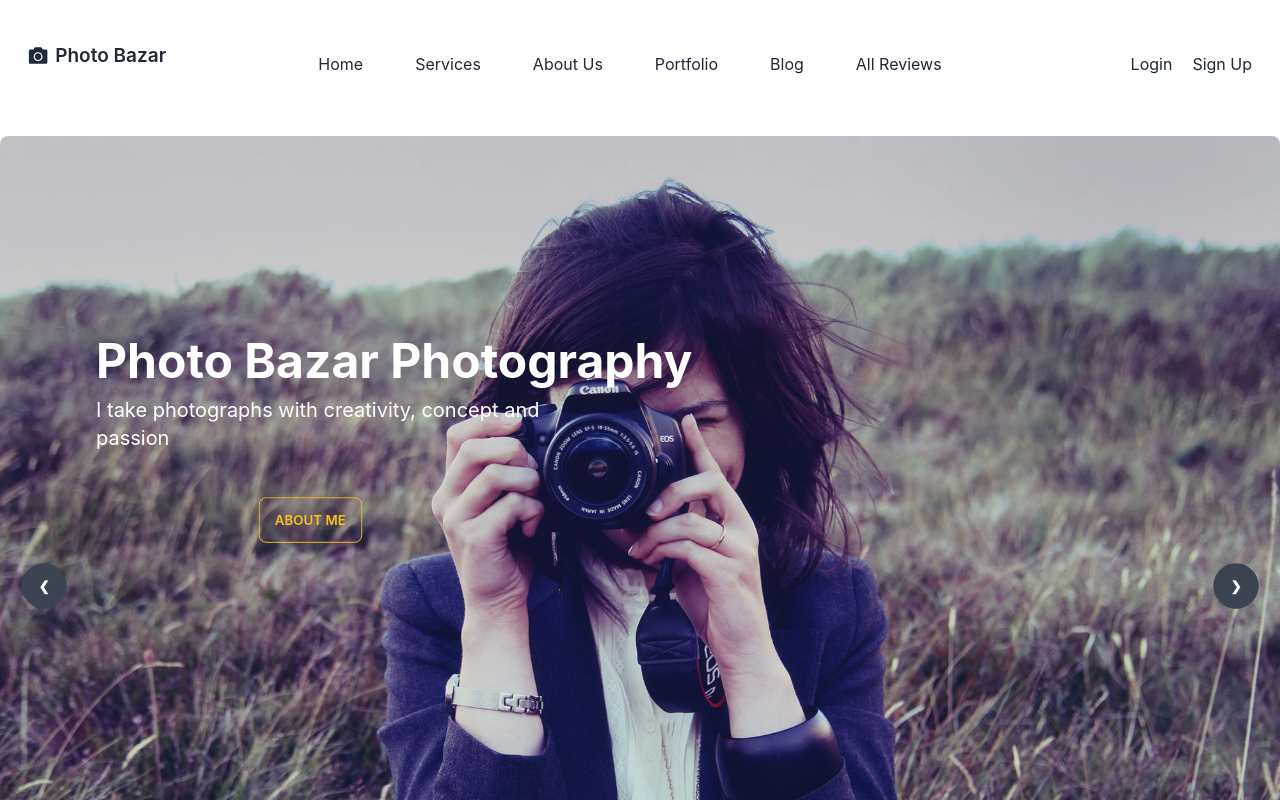
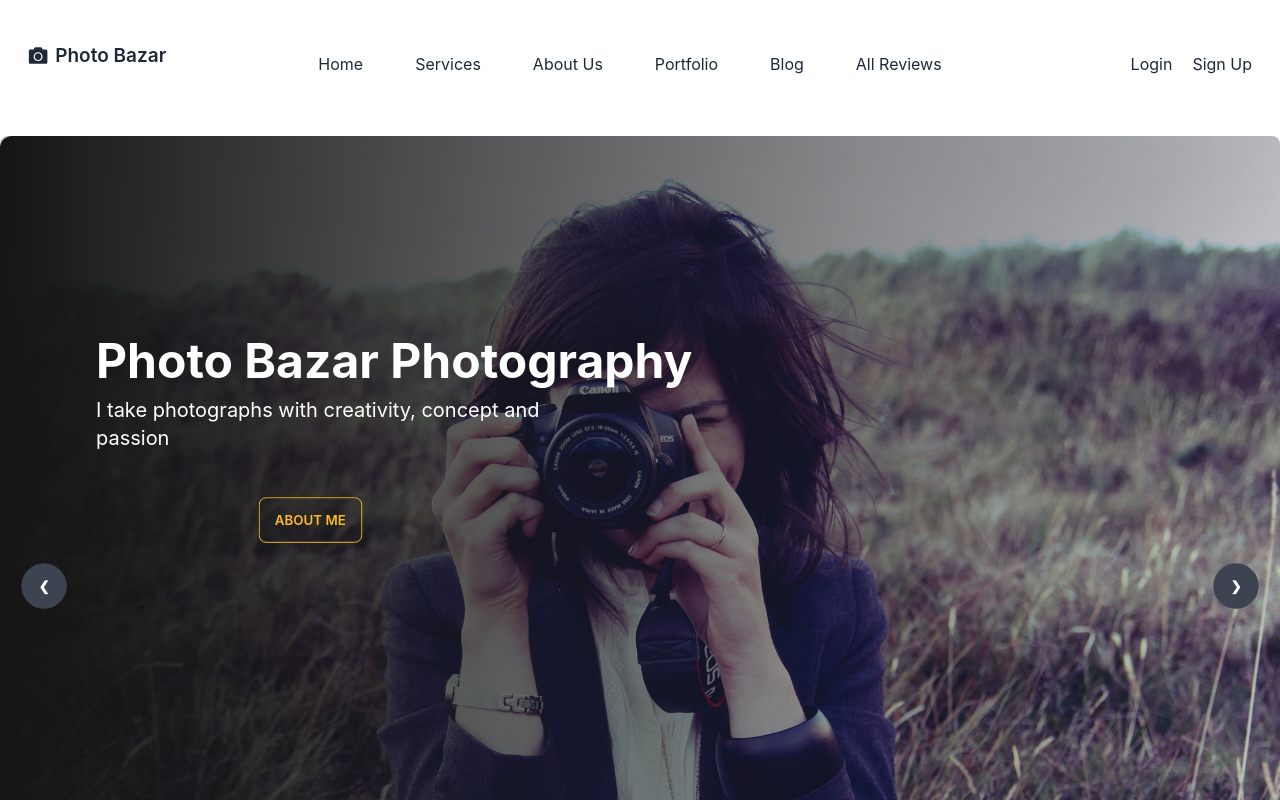
Before and after one commit to mdmohsin2/PhotoBazar-Client-Side, a React (Create React App) app: page / in a window 1280 px wide. Shown: the top 800 px of the page. Built offline with nearby package versions, Linux system fonts and the light colour scheme; no server answers.

Commit message:
slider update

```diff
--- a/src/components/Page/Header/Header.js
+++ b/src/components/Page/Header/Header.js
@@ -47,7 +47,6 @@ const Header = () => {
                     user?.uid ?
                         <>
                             <button onClick={handleLogOut} className='btn-sm bg-info'>Log out</button>
-                            <p className='text-orange-300 hidden sm:block'>{user.displayName}</p>
                         </>
                         :
                         <>
--- a/src/components/Page/Home/Slider/SliderItem.css
+++ b/src/components/Page/Home/Slider/SliderItem.css
@@ -1,4 +1,4 @@
-.carouser-image:after {
+/* .carouser-image:after {
   content: '';
   position: absolute;
 
@@ -6,8 +6,17 @@
   height: 100%;
   display: inline-block;
   border-radius: 12px;
-  background: linear-gradient(#151515 0%, rgba(21, 20, 18, 0) 100%);
+  background: linear-gradient(#151515 0%, rgba(21, 20, 18, 0) 100%); */
   /* W3C */
+
+.carouser-image:after {
+  content:'';
+  position:absolute;
+  left:0; top:0;
+  width:100%; height:100%;
+  display:inline-block;
+  border-radius: 12px;
+  background: linear-gradient(90deg, #151515 0%,rgba(21, 21, 21, 0) 100%); /* W3C */
 }
 
 @media (min-width: 640px) {
```
